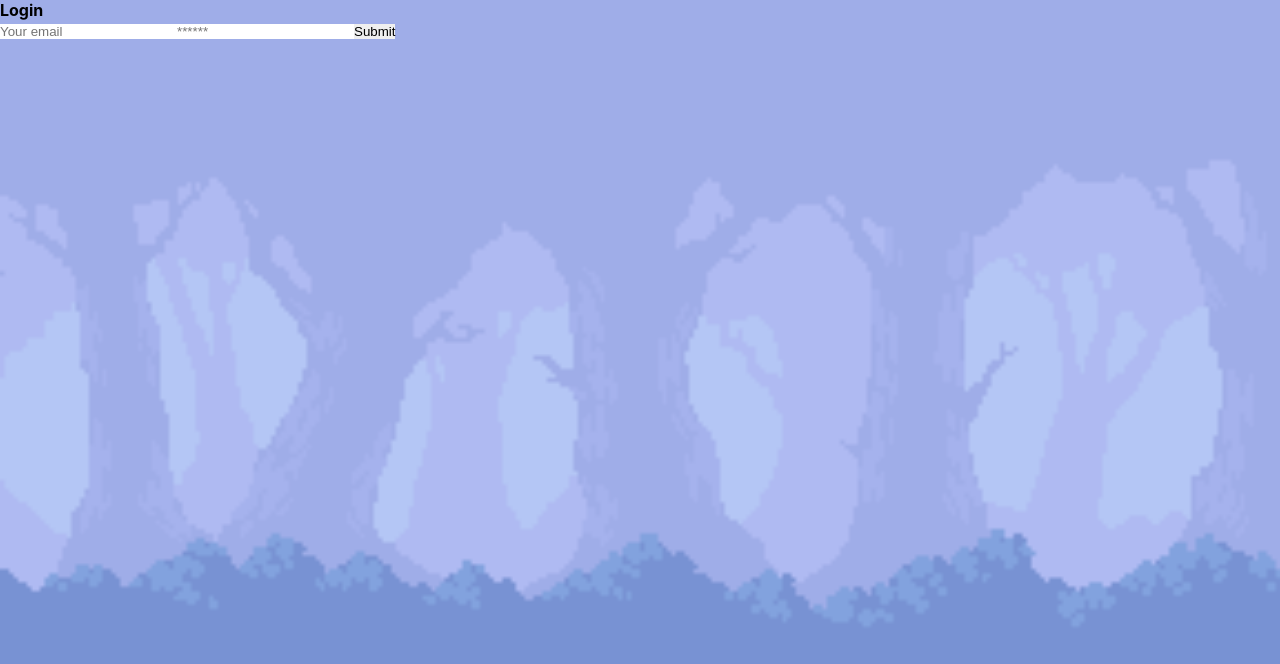
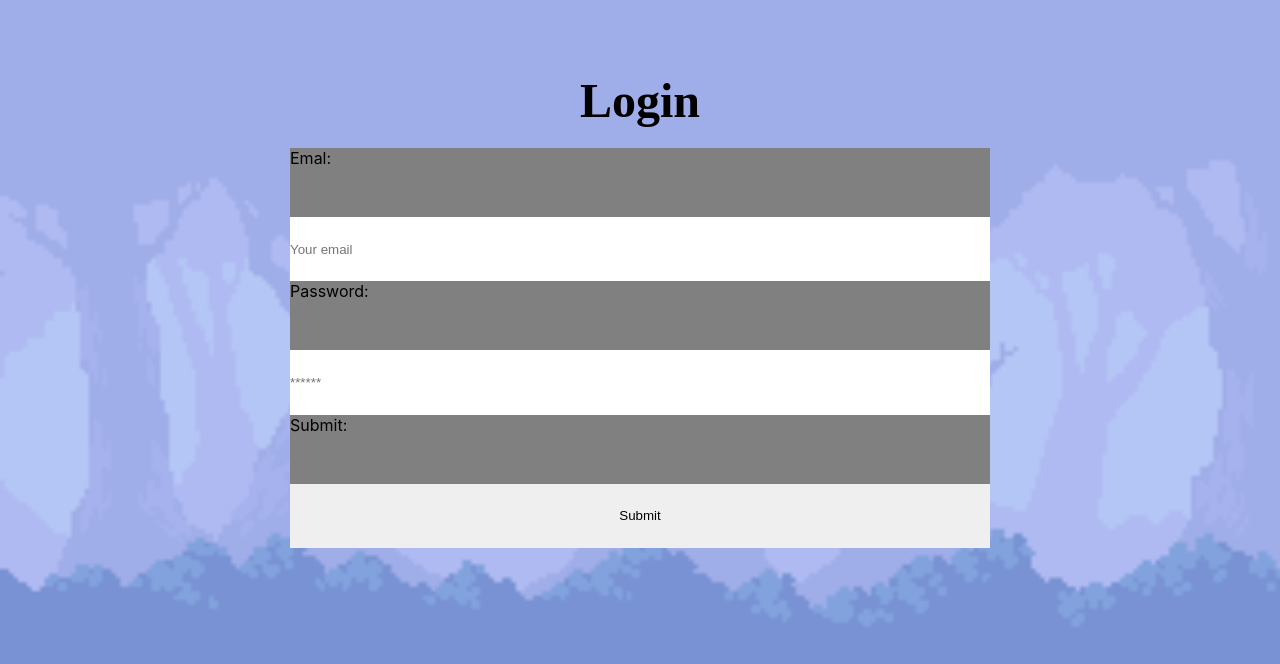
Before and after one commit to LilOTechGod/Clash-of-Characters, a React (Create React App) app in the folder client/: page /login in a window 1280 px wide. Shown: the top 664 px of the page. Built offline with nearby package versions, Linux system fonts and the light colour scheme.

Commit message:
styled endpage and login page a bit, still needs more work will do at 10am

```diff
--- a/client/src/components/BattleScreen/battleScreen.css
+++ b/client/src/components/BattleScreen/battleScreen.css
@@ -48,9 +48,10 @@
 
 }
 
-#playerSummary{
+/* #playerSummary{
 
-}
+} */
+
 #opponentSummary{
     float:right;
 
--- a/client/src/components/Endmenu/Endmenu.js
+++ b/client/src/components/Endmenu/Endmenu.js
@@ -21,7 +21,9 @@ export const EndMenu = () => {
             </Link>
 
             <div className="endFlyIdle">
-            <EndMenuFlyIdle />
+                <div className='flyChar'>
+                    <EndMenuFlyIdle />
+                </div>
             </div>
         </div>
     );
--- a/client/src/components/Endmenu/index.css
+++ b/client/src/components/Endmenu/index.css
@@ -29,6 +29,13 @@
         border: 1px solid rgb(4, 4, 4);
     }
 
-    /* .endFlyIdle {
+    .endFlyIdle {
+       height: 50px;
+    }
 
-    } */
+    .flyChar {
+        height: 50px;
+        position: relative;
+        right: 509px;
+        bottom: 170px;
+    }
--- a/client/src/components/Login/Login.js
+++ b/client/src/components/Login/Login.js
@@ -2,7 +2,7 @@ import React, { useState } from 'react';
 import { Link } from 'react-router-dom';
 import { useMutation } from '@apollo/client';
 import { LOGIN_USER } from '../../utils/mutation';
-
+import './index.css'
 import Auth from '../../utils/auth';
 
 const Login = (props) => {
@@ -41,7 +41,7 @@ const Login = (props) => {
   return (
     <main className="">
       <div className="">
-        <h4 className="">Login</h4>
+        <h4 className="login_style">Login</h4>
         <div className="">
           {data ? (
             <p>
@@ -49,7 +49,9 @@ const Login = (props) => {
               <Link to="/battleScreen"></Link>
             </p>
           ) : (
-            <form onSubmit={handleFormSubmit}>
+            <div class="container">
+              <form onSubmit={handleFormSubmit} id='form_style'>
+                <label className="lname">Emal: </label>
                 <input
                   className="form-input"
                   placeholder="Your email"
@@ -58,6 +60,7 @@ const Login = (props) => {
                   value={formState.email}
                   onChange={handleChange}
                 />
+                <label className="lname">Password: </label>
                 <input
                   className="form-input"
                   placeholder="******"
@@ -66,6 +69,7 @@ const Login = (props) => {
                   value={formState.password}
                   onChange={handleChange}
                 />
+                <label className="lname">Submit: </label>
                 <button
                   className="login-button"
                   style={{ cursor: 'pointer' }}
@@ -74,6 +78,7 @@ const Login = (props) => {
                   Submit
                 </button>
               </form>
+            </div>
           )}
 
           {error && (
@@ -88,3 +93,15 @@ const Login = (props) => {
 };
 
 export default Login;
+
+  // <form action="action_page.php">
+
+  //
+  //   <input type="text" id="fname" name="firstname" placeholder="Your name..">
+
+  //
+  //   <input type="text" id="lname" name="lastname" placeholder="Your last name..">
+
+  //   <input type="submit" value="Submit">
+
+  // </form>
--- a/client/src/components/Login/index.css
+++ b/client/src/components/Login/index.css
@@ -0,0 +1,27 @@
+.login_style {
+    text-align: center;
+    font-size: xxx-large;
+    padding-top: 73px;
+    justify-content: center;
+    display: flex;
+    flex-wrap: wrap;
+    align-items: center;
+    font-family: cursive;
+}
+
+.container {
+    background-color: grey;
+}
+
+#form_style {
+    display: grid;
+}
+
+.container {
+    display: flex;
+    flex-wrap: wrap;
+}
+
+.lname {
+   width: 700px;
+}
```
Lines whose indentation alone changed are shown as unchanged.
